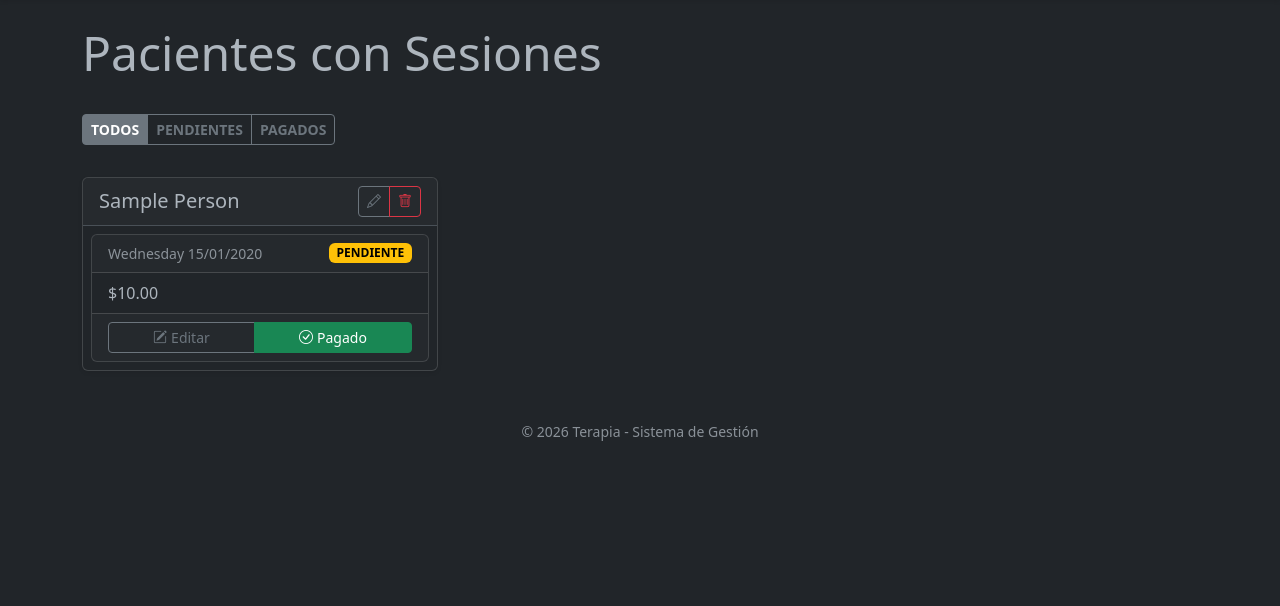
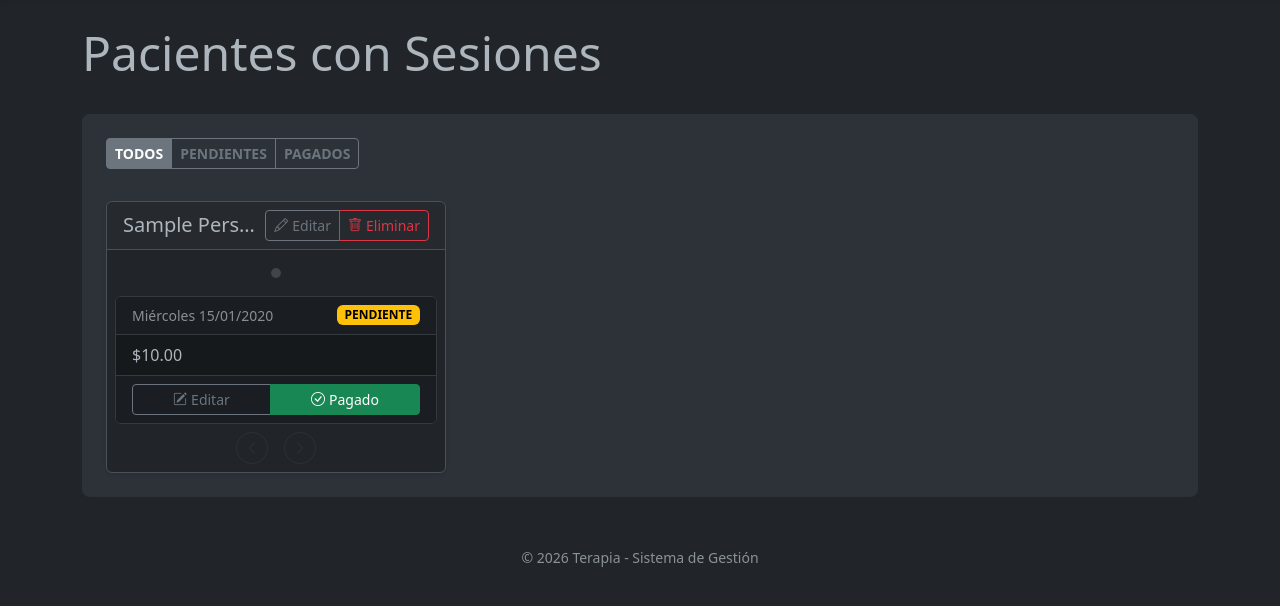
Before and after one commit to elbarril/appalapapa, a Flask app: page /patients/ in a window 1280 px wide. Shown: the part 56-662 px from the top of the page. Run offline with Flask 3, Linux system fonts and the light colour scheme; a user stored in the database is signed in; tables that the repository leaves empty hold one stand-in row (values such as "Sample post"); some libraries are stand-ins or nearby versions.

Commit message:
ui updates

```diff
--- a/static/js/api.js
+++ b/static/js/api.js
@@ -186,28 +186,39 @@ function showToast(message, type = 'info') {
 }
 
 /**
- * Format a date string for display
+ * Format a date string for display in Spanish
  * @param {string} dateStr - Date in YYYY-MM-DD format
- * @returns {string} - Formatted date string
+ * @returns {string} - Formatted date string in Spanish (e.g., "Lunes 15/01/2024")
  */
 function formatDisplayDate(dateStr) {
     if (!dateStr) return '';
     const date = new Date(dateStr + 'T00:00:00');
-    return date.toLocaleDateString('es-ES', {
-        weekday: 'long',
-        year: 'numeric',
-        month: 'long',
-        day: 'numeric',
-    });
+
+    // Spanish day names (Monday=0 in our array, but getDay() returns 0=Sunday)
+    const spanishDays = [
+        'Domingo', 'Lunes', 'Martes', 'Miércoles',
+        'Jueves', 'Viernes', 'Sábado'
+    ];
+
+    const dayName = spanishDays[date.getDay()];
+    const day = String(date.getDate()).padStart(2, '0');
+    const month = String(date.getMonth() + 1).padStart(2, '0');
+    const year = date.getFullYear();
+
+    return `${dayName} ${day}/${month}/${year}`;
 }
 
 /**
- * Format a price for display
+ * Format a price for display (matching backend format)
  * @param {number} price - Price value
- * @returns {string} - Formatted price string
+ * @returns {string} - Formatted price string (e.g., "$1,234.56")
  */
 function formatPrice(price) {
-    return parseFloat(price).toFixed(2);
+    const numPrice = parseFloat(price);
+    return '$' + numPrice.toLocaleString('en-US', {
+        minimumFractionDigits: 2,
+        maximumFractionDigits: 2
+    });
 }
 
 // =============================================================================
@@ -422,32 +433,41 @@ function updateSessionInUI(sessionId, session) {
     const sessionCard = document.querySelector(`[data-session-id="${sessionId}"]`);
     if (!sessionCard) return;
 
-    // Update date
+    // Update carousel item's pending status data attribute
+    const carouselItem = sessionCard.closest('.carousel-item');
+    if (carouselItem) {
+        carouselItem.dataset.sessionPending = session.pending ? 'true' : 'false';
+    }
+
+    // Update date (using .session-date class)
     const dateElement = sessionCard.querySelector('.session-date');
     if (dateElement) {
-        dateElement.innerHTML = `<strong>Fecha:</strong> ${formatDisplayDate(session.session_date)}`;
+        dateElement.textContent = formatDisplayDate(session.session_date);
     }
 
-    // Update price
+    // Update price (using .session-price class)
     const priceElement = sessionCard.querySelector('.session-price');
     if (priceElement) {
-        priceElement.innerHTML = `<strong>Precio:</strong> ${formatPrice(session.session_price)}`;
+        priceElement.textContent = formatPrice(session.session_price);
     }
 
     // Update status badge
     const badgeElement = sessionCard.querySelector('.session-status');
     if (badgeElement) {
         if (session.pending) {
-            badgeElement.className = 'badge bg-danger session-status';
+            badgeElement.className = 'badge text-bg-warning session-status';
             badgeElement.textContent = 'PENDIENTE';
         } else {
-            badgeElement.className = 'badge bg-success session-status';
+            badgeElement.className = 'badge text-bg-success session-status';
             badgeElement.textContent = 'PAGADO';
         }
     }
 
-    // Update toggle button
-    updateToggleButton(sessionId, session.pending);
+    // Update toggle button and footer buttons
+    updateSessionButtons(sessionId, session.pending);
+
+    // Check if we need to remove this session from filtered view
+    handleFilteredSessionUpdate(sessionId, session.pending);
 }
 
 /**
@@ -462,20 +482,29 @@ async function togglePayment(sessionId) {
         // Update UI
         const sessionCard = document.querySelector(`[data-session-id="${sessionId}"]`);
         if (sessionCard) {
+            // Update carousel item's pending status data attribute
+            const carouselItem = sessionCard.closest('.carousel-item');
+            if (carouselItem) {
+                carouselItem.dataset.sessionPending = result.pending ? 'true' : 'false';
+            }
+
             // Update status badge
             const badgeElement = sessionCard.querySelector('.session-status');
             if (badgeElement) {
                 if (result.pending) {
-                    badgeElement.className = 'badge bg-danger session-status';
+                    badgeElement.className = 'badge text-bg-warning session-status';
                     badgeElement.textContent = 'PENDIENTE';
                 } else {
-                    badgeElement.className = 'badge bg-success session-status';
+                    badgeElement.className = 'badge text-bg-success session-status';
                     badgeElement.textContent = 'PAGADO';
                 }
             }
 
-            // Update toggle button and delete visibility
-            updateToggleButton(sessionId, result.pending);
+            // Update toggle button and footer buttons
+            updateSessionButtons(sessionId, result.pending);
+
+            // Check if we need to remove this session from filtered view
+            handleFilteredSessionUpdate(sessionId, result.pending);
         }
     } catch (error) {
         showToast(error.message, 'error');
@@ -483,34 +512,112 @@ async function togglePayment(sessionId) {
 }
 
 /**
- * Update toggle button appearance based on pending status
+ * Update session buttons appearance based on pending status
+ * Rebuilds the button group to match the template structure
  * @param {number} sessionId - Session ID
  * @param {boolean} pending - Whether session is pending
  */
-function updateToggleButton(sessionId, pending) {
+function updateSessionButtons(sessionId, pending) {
     const sessionCard = document.querySelector(`[data-session-id="${sessionId}"]`);
     if (!sessionCard) return;
 
-    const toggleBtn = sessionCard.querySelector('.toggle-payment-btn');
-    const deleteBtn = sessionCard.querySelector('.delete-session-btn');
+    const cardFooter = sessionCard.querySelector('.card-footer');
+    if (!cardFooter) return;
 
-    if (toggleBtn) {
+    const btnGroup = cardFooter.querySelector('.btn-group');
+    if (!btnGroup) return;
+
+    // Get patient ID from the parent card
+    const patientCard = sessionCard.closest('[data-patient-id]');
+    const personId = patientCard ? patientCard.dataset.patientId : '';
+
+    // Get current date from session card for aria labels
+    const dateElement = sessionCard.querySelector('.session-date');
+    const dateText = dateElement ? dateElement.textContent : '';
+
+    // Check if delete is allowed (check if any delete button exists in the page)
+    const allowDelete = document.querySelector('.delete-session-btn') !== null ||
+                        document.querySelector('[onclick*="openDeletePatientModal"]') !== null;
+
+    // Rebuild button group based on pending status
     if (pending) {
-            toggleBtn.className = 'btn btn-success toggle-payment-btn';
-            toggleBtn.title = 'Marcar como pagado';
-            toggleBtn.setAttribute('aria-label', 'Marcar como pagado');
-            toggleBtn.innerHTML = '<i class="bi bi-check-circle" aria-hidden="true"></i><span class="visually-hidden">Pagado</span>';
+        btnGroup.innerHTML = `
+            <button type="button"
+               class="btn btn-outline-secondary flex-fill"
+               title="Editar sesión"
+               aria-label="Editar sesión del ${dateText}"
+               onclick="openEditSessionModal(${sessionId}, ${personId})">
+                <i class="bi bi-pencil-square me-1" aria-hidden="true"></i>Editar
+            </button>
+            <button type="button"
+               class="btn btn-success flex-fill toggle-payment-btn"
+               title="Marcar como pagado"
+               aria-label="Marcar sesión del ${dateText} como pagado"
+               onclick="togglePayment(${sessionId})">
+                <i class="bi bi-check-circle me-1" aria-hidden="true"></i>Pagado
+            </button>
+        `;
     } else {
-            toggleBtn.className = 'btn btn-outline-warning toggle-payment-btn';
-            toggleBtn.title = 'Marcar como pendiente';
-            toggleBtn.setAttribute('aria-label', 'Marcar como pendiente');
-            toggleBtn.innerHTML = '<i class="bi bi-clock-history" aria-hidden="true"></i><span class="visually-hidden">Pendiente</span>';
+        let deleteButton = '';
+        if (allowDelete) {
+            deleteButton = `
+                <button type="button"
+                   class="btn btn-outline-danger flex-fill delete-session-btn"
+                   title="Eliminar sesión"
+                   aria-label="Eliminar sesión del ${dateText}"
+                   onclick="openDeleteSessionModal(${sessionId}, '${dateText.replace(/'/g, "\\'")}')">
+                    <i class="bi bi-trash me-1" aria-hidden="true"></i>Eliminar
+                </button>
+            `;
+        }
+        btnGroup.innerHTML = `
+            <button type="button"
+               class="btn btn-outline-secondary flex-fill"
+               title="Editar sesión"
+               aria-label="Editar sesión del ${dateText}"
+               onclick="openEditSessionModal(${sessionId}, ${personId})">
+                <i class="bi bi-pencil-square me-1" aria-hidden="true"></i>Editar
+            </button>
+            <button type="button"
+               class="btn btn-outline-warning flex-fill toggle-payment-btn"
+               title="Marcar como pendiente"
+               aria-label="Marcar sesión del ${dateText} como pendiente"
+               onclick="togglePayment(${sessionId})">
+                <i class="bi bi-clock-history me-1" aria-hidden="true"></i>Pendiente
+            </button>
+            ${deleteButton}
+        `;
     }
 }
 
-    // Show/hide delete button based on pending status
-    if (deleteBtn) {
-        deleteBtn.style.display = pending ? 'none' : '';
+/**
+ * Get current filter from URL
+ * @returns {string} - Current filter ('all', 'pending', 'paid')
+ */
+function getCurrentFilter() {
+    const urlParams = new URLSearchParams(window.location.search);
+    return urlParams.get('show') || 'all';
+}
+
+/**
+ * Handle session removal from filtered view when payment status changes
+ * @param {number} sessionId - Session ID
+ * @param {boolean} pending - Whether session is now pending
+ */
+function handleFilteredSessionUpdate(sessionId, pending) {
+    const currentFilter = getCurrentFilter();
+
+    // If filter is 'all', no need to remove anything
+    if (currentFilter === 'all') return;
+
+    // If filtering by 'pending' and session is now paid (not pending), remove it
+    // If filtering by 'paid' and session is now pending, remove it
+    const shouldRemove =
+        (currentFilter === 'pending' && !pending) ||
+        (currentFilter === 'paid' && pending);
+
+    if (shouldRemove) {
+        removeSessionFromUI(sessionId);
     }
 }
 
@@ -561,17 +668,25 @@ function removeSessionFromUI(sessionId) {
 
     const carouselItem = sessionCard.closest('.carousel-item');
     const carousel = carouselItem?.closest('.carousel');
+    const patientCard = sessionCard.closest('[data-patient-id]');
 
     if (!carousel) return;
 
     const carouselInner = carousel.querySelector('.carousel-inner');
     const allItems = carouselInner.querySelectorAll('.carousel-item');
+    const currentFilter = getCurrentFilter();
 
     if (allItems.length <= 1) {
-        // Last session - show "no sessions" message
+        // Last session in this patient's card
+        if (currentFilter !== 'all') {
+            // When filtering, remove the entire patient card since they have no more matching sessions
+            removePatientFromUI(patientCard?.dataset?.patientId);
+        } else {
+            // In "all" view, show "no sessions" message
             const cardBody = carousel.closest('.card-body');
             if (cardBody) {
                 cardBody.innerHTML = '<p class="text-muted text-center my-3">No hay sesiones registradas.</p>';
+            }
         }
     } else {
         // More than one session - just remove this one and adjust carousel
@@ -586,15 +701,15 @@ function removeSessionFromUI(sessionId) {
             remainingItems[0].classList.add('active');
         }
 
+        // Update carousel indicators wrapper class
+        const indicatorsWrapper = carousel.querySelector('.carousel-indicators-wrapper');
+        if (indicatorsWrapper && remainingItems.length <= 1) {
+            indicatorsWrapper.classList.add('single-slide');
+        }
+
         // Update indicators
         const indicatorsContainer = carousel.querySelector('.carousel-indicators');
         if (indicatorsContainer) {
-            if (remainingItems.length <= 1) {
-                indicatorsContainer.remove();
-                // Also remove navigation buttons if only one session left
-                const navButtons = carousel.querySelector('.d-flex.justify-content-center.gap-3');
-                if (navButtons) navButtons.remove();
-            } else {
             // Rebuild indicators
             indicatorsContainer.innerHTML = '';
             remainingItems.forEach((item, index) => {
@@ -605,6 +720,9 @@ function removeSessionFromUI(sessionId) {
                 button.setAttribute('aria-label', `Sesión ${index + 1}`);
                 button.className = 'bg-secondary';
                 button.style.cssText = 'width: 10px; height: 10px; border-radius: 50%;';
+                if (remainingItems.length <= 1) {
+                    button.disabled = true;
+                }
                 if (item.classList.contains('active')) {
                     button.classList.add('active');
                     button.setAttribute('aria-current', 'true');
@@ -612,15 +730,15 @@ function removeSessionFromUI(sessionId) {
                 indicatorsContainer.appendChild(button);
             });
         }
+
+        // Update carousel controls
+        const carouselControls = carousel.querySelector('.carousel-controls');
+        if (carouselControls) {
+            if (remainingItems.length <= 1) {
+                carouselControls.classList.add('disabled');
+                carouselControls.querySelectorAll('button').forEach(btn => btn.disabled = true);
             }
-
-        // Update session counter text in remaining items
-        remainingItems.forEach((item, index) => {
-            const counterText = item.querySelector('.text-body-secondary');
-            if (counterText) {
-                counterText.textContent = `Sesión ${index + 1}/${remainingItems.length}`;
         }
-        });
     }
 }
 
--- a/templates/patients/list.html
+++ b/templates/patients/list.html
@@ -1,11 +1,91 @@
 {% extends "base.html" %}
+
+{% block extra_css %}
+<style>
+    /* Layered background design: Page (lightest) → Patient cards → Session cards (darkest) */
+
+    /* Page background - lightest layer */
+    [data-bs-theme="dark"] .patients-container {
+        background-color: #2d3238;
+        border-radius: 0.5rem;
+        padding: 1.5rem;
+    }
+    [data-bs-theme="light"] .patients-container {
+        background-color: #f8f9fa;
+        border-radius: 0.5rem;
+        padding: 1.5rem;
+    }
+
+    /* Patient cards - middle layer */
+    [data-bs-theme="dark"] .patient-card {
+        background-color: #212529 !important;
+        border-color: #495057 !important;
+    }
+    [data-bs-theme="light"] .patient-card {
+        background-color: #ffffff !important;
+        border-color: #dee2e6 !important;
+    }
+
+    /* Session cards - darkest layer */
+    [data-bs-theme="dark"] .session-card {
+        background-color: #16191c !important;
+        border-color: #343a40 !important;
+    }
+    [data-bs-theme="light"] .session-card {
+        background-color: #e9ecef !important;
+        border-color: #ced4da !important;
+    }
+
+    /* Session card header */
+    [data-bs-theme="dark"] .session-card .card-header {
+        background-color: #1a1d21 !important;
+        border-color: #343a40 !important;
+    }
+    [data-bs-theme="light"] .session-card .card-header {
+        background-color: #dee2e6 !important;
+        border-color: #ced4da !important;
+    }
+
+    /* Session card footer */
+    [data-bs-theme="dark"] .session-card .card-footer {
+        background-color: #1a1d21 !important;
+        border-color: #343a40 !important;
+    }
+    [data-bs-theme="light"] .session-card .card-footer {
+        background-color: #dee2e6 !important;
+        border-color: #ced4da !important;
+    }
+
+    /* Carousel controls - always visible */
+    .carousel-controls {
+        opacity: 1 !important;
+    }
+    .carousel-controls.disabled {
+        opacity: 0.4 !important;
+        pointer-events: none;
+    }
+    .carousel-controls .btn:disabled {
+        opacity: 0.4;
+        cursor: not-allowed;
+    }
+
+    /* Carousel indicators - always visible */
+    .carousel-indicators-wrapper {
+        min-height: 20px;
+    }
+    .carousel-indicators-wrapper.single-slide .carousel-indicators button {
+        opacity: 0.4;
+        pointer-events: none;
+    }
+</style>
+{% endblock extra_css %}
 
 {% block main %}
     <div class="d-flex justify-content-between align-items-center my-4">
         <h1 class="display-5">Pacientes con Sesiones</h1>
     </div>
 
-    <div>
+    <div class="patients-container">
         <!-- Filters -->
         <div class="btn-group" role="group" aria-label="Filtros de sesiones">
             {% for label, filter in filters %}
@@ -21,7 +101,7 @@
             <div class="row row-cols-1 row-cols-md-2 row-cols-xl-3 g-4 mt-2">
             {% for person, sessions in grouped_sessions.items() %}
                 <div class="col">
-                    <div class="card h-100 shadow-sm" data-patient-id="{{ person[0] }}">
+                    <div class="card h-100 shadow-sm patient-card" data-patient-id="{{ person[0] }}">
                         <!-- Patient header -->
                         <div class="card-header border-bottom">
                             <div class="d-flex justify-content-between align-items-center gap-2">
@@ -34,8 +114,7 @@
                                        title="Editar paciente"
                                        aria-label="Editar paciente {{ person[1]|title }}"
                                        onclick="openEditPatientModal({{ person[0] }}, '{{ person[1]|e }}')">
-                                        <i class="bi bi-pencil" aria-hidden="true"></i>
-                                        <span class="visually-hidden">Editar</span>
+                                        <i class="bi bi-pencil me-1" aria-hidden="true"></i>Editar
                                     </button>
                                     {% if allow_delete %}
                                         <button type="button"
@@ -43,8 +122,7 @@
                                            title="Eliminar paciente"
                                            aria-label="Eliminar paciente {{ person[1]|title }}"
                                            onclick="openDeletePatientModal({{ person[0] }}, '{{ person[1]|e }}')">
-                                            <i class="bi bi-trash" aria-hidden="true"></i>
-                                            <span class="visually-hidden">Eliminar</span>
+                                            <i class="bi bi-trash me-1" aria-hidden="true"></i>Eliminar
                                         </button>
                                     {% endif %}
                                 </div>
@@ -56,8 +134,8 @@
                             {% if sessions %}
                                 <!-- Carousel for session cards -->
                                 <div id="carousel-{{ person[0] }}" class="carousel slide" data-bs-ride="false">
-                                    <!-- Carousel indicators -->
-                                    {% if sessions|length > 1 %}
+                                    <!-- Carousel indicators - always visible -->
+                                    <div class="carousel-indicators-wrapper {% if sessions|length <= 1 %}single-slide{% endif %}">
                                         <div class="carousel-indicators position-relative mb-2" style="bottom: 0;">
                                             {% for session in sessions %}
                                             <button type="button"
@@ -65,19 +143,20 @@
                                                     data-bs-slide-to="{{ loop.index0 }}"
                                                     {% if loop.first %}class="active bg-secondary" aria-current="true"{% else %}class="bg-secondary"{% endif %}
                                                     aria-label="Sesión {{ loop.index }}"
+                                                    {% if sessions|length <= 1 %}disabled{% endif %}
                                                     style="width: 10px; height: 10px; border-radius: 50%;">
                                             </button>
                                             {% endfor %}
                                         </div>
-                                    {% endif %}
+                                    </div>
 
                                     <!-- Carousel slides -->
                                     <div class="carousel-inner">
                                         {% for id, date, price, pending in sessions %}
-                                        <div class="carousel-item {% if loop.first %}active{% endif %}">
-                                            <div class="card mx-auto" data-session-id="{{ id }}">
+                                        <div class="carousel-item {% if loop.first %}active{% endif %}" data-session-pending="{{ 'true' if pending else 'false' }}">
+                                            <div class="card mx-auto session-card" data-session-id="{{ id }}">
                                                 <div class="card-header d-flex justify-content-between align-items-center py-2">
-                                                    <small class="text-body-secondary">{{ date|title }}</small>
+                                                    <small class="text-body-secondary session-date">{{ date }}</small>
                                                     {% if not pending %}
                                                         <span class="badge text-bg-success session-status">PAGADO</span>
                                                     {% else %}
@@ -87,7 +166,7 @@
 
                                                 <div class="card-body py-2">
                                                     <p class="card-text mb-0 session-price">
-                                                        {{ "%.2f"|format(price) if price is number else price }}
+                                                        {{ price }}
                                                     </p>
                                                 </div>
 
@@ -133,15 +212,15 @@
                                         {% endfor %}
                                     </div>
 
-                                    <!-- Carousel controls -->
-                                    {% if sessions|length > 1 %}
-                                    <div class="d-flex justify-content-center gap-3 mt-2">
+                                    <!-- Carousel controls - always visible -->
+                                    <div class="carousel-controls d-flex justify-content-center gap-3 mt-2 {% if sessions|length <= 1 %}disabled{% endif %}">
                                         <button class="btn btn-sm btn-outline-secondary rounded-circle d-flex align-items-center justify-content-center"
                                                 type="button"
                                                 data-bs-target="#carousel-{{ person[0] }}"
                                                 data-bs-slide="prev"
                                                 style="width: 2rem; height: 2rem;"
-                                                aria-label="Sesión anterior de {{ person[1]|title }}">
+                                                aria-label="Sesión anterior de {{ person[1]|title }}"
+                                                {% if sessions|length <= 1 %}disabled{% endif %}>
                                             <i class="bi bi-chevron-left" aria-hidden="true"></i>
                                         </button>
                                         <button class="btn btn-sm btn-outline-secondary rounded-circle d-flex align-items-center justify-content-center"
@@ -149,11 +228,11 @@
                                                 data-bs-target="#carousel-{{ person[0] }}"
                                                 data-bs-slide="next"
                                                 style="width: 2rem; height: 2rem;"
-                                                aria-label="Siguiente sesión de {{ person[1]|title }}">
+                                                aria-label="Siguiente sesión de {{ person[1]|title }}"
+                                                {% if sessions|length <= 1 %}disabled{% endif %}>
                                             <i class="bi bi-chevron-right" aria-hidden="true"></i>
                                         </button>
                                     </div>
-                                    {% endif %}
                                 </div>
                             {% else %}
                                 <p class="text-muted text-center my-3">No hay sesiones registradas.</p>
```
Also changed, not shown: app/utils/constants.py (+28 -0 lines), app/utils/formatters.py (+5 -10 lines), .github/instructions/project.instructions.md. Lines whose indentation alone changed are shown as unchanged.
